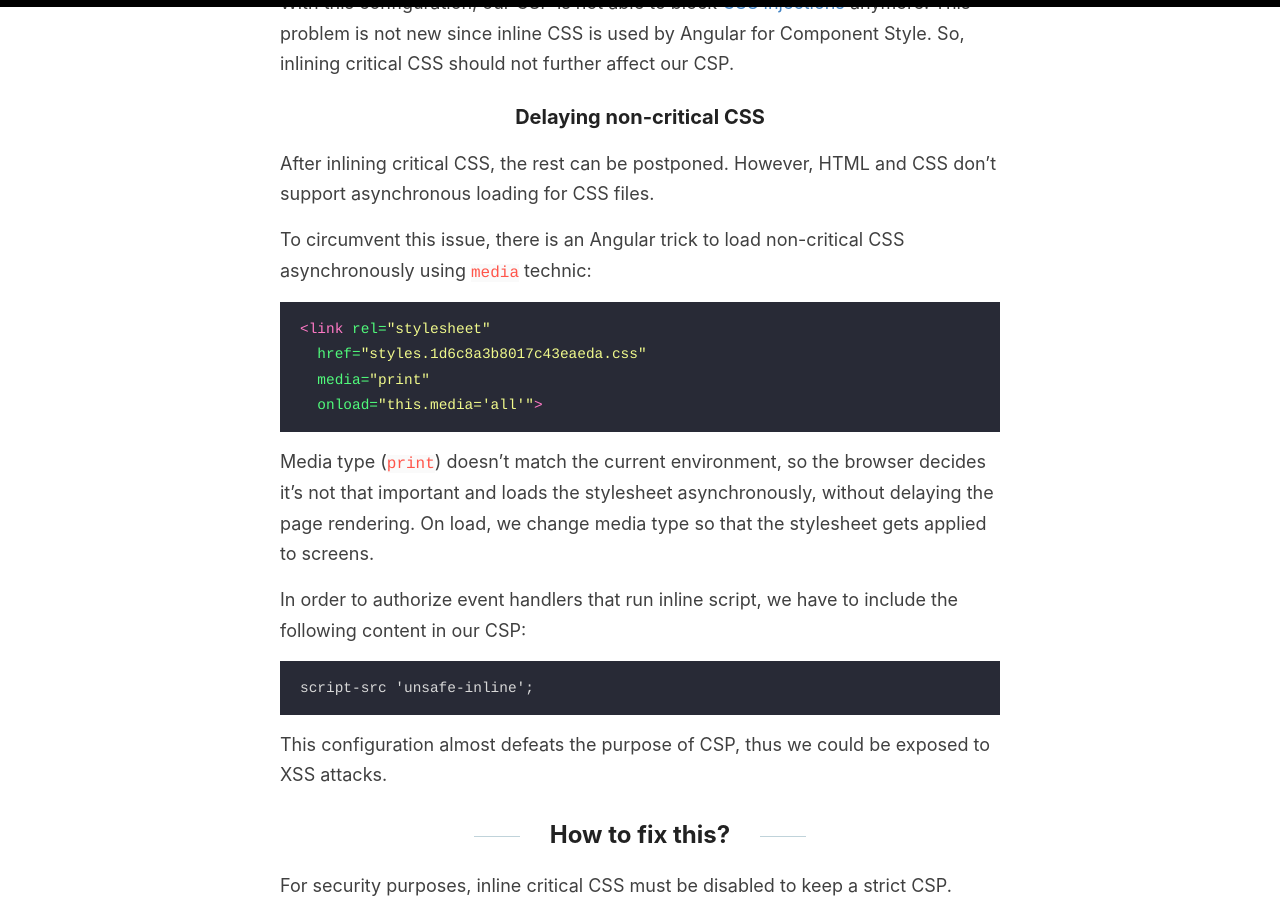
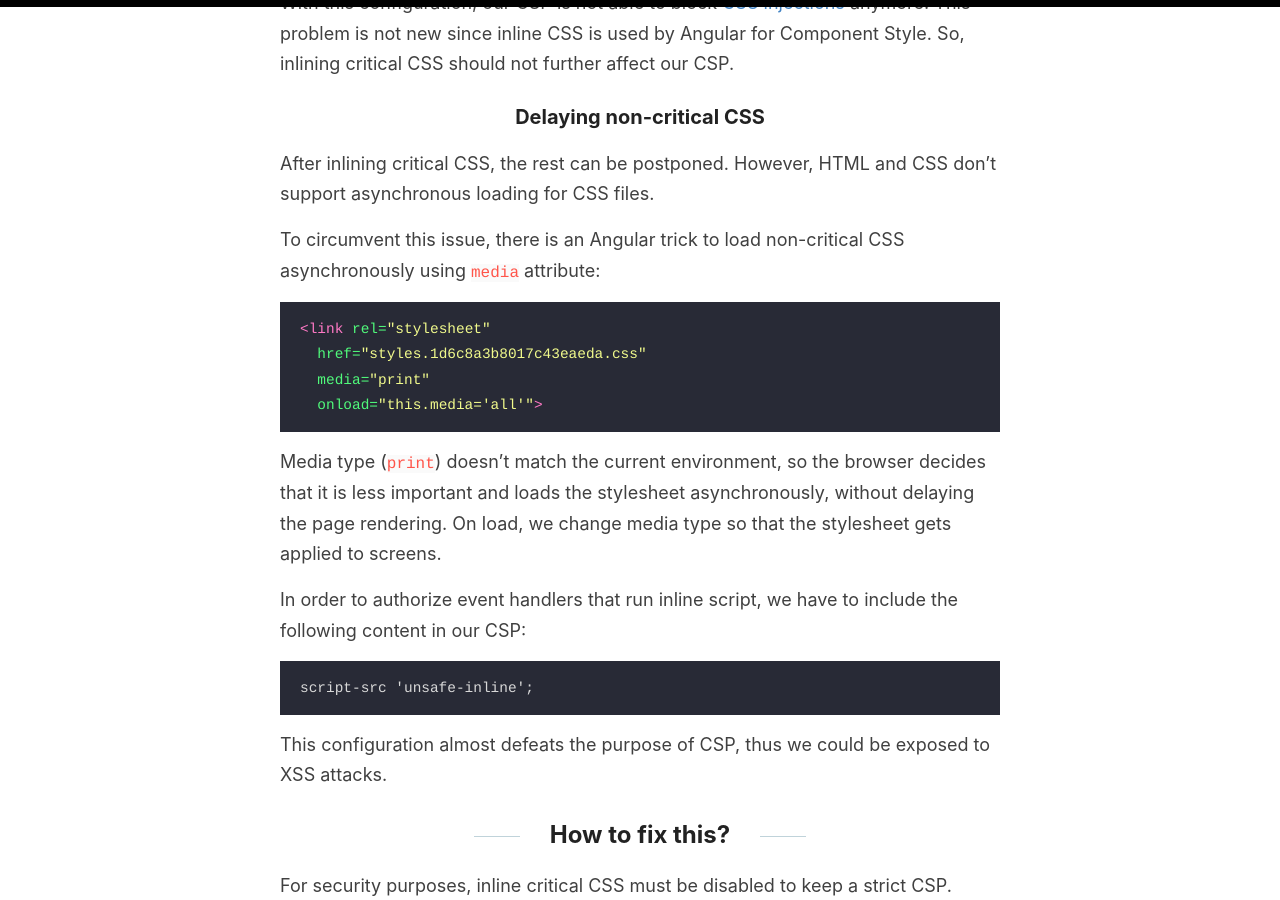
Before and after one commit to 0xdbe/0xdbe.github.io, a Jekyll site: the page built from _posts/2021-09-05-AngularSecurity-DisableInlineCriticalCSS.md, in a window 1280 px wide and 900 px high, scrolled down 1177 px. Built offline with Jekyll 4.4.1, drawn with Linux system fonts in a browser that asks for light colours.

Commit message:
fix 2021-09-05-AngularSecurity-DisableInlineCriticalCSS

````diff
--- a/_posts/2021-09-05-AngularSecurity-DisableInlineCriticalCSS.md
+++ b/_posts/2021-09-05-AngularSecurity-DisableInlineCriticalCSS.md
@@ -43,7 +43,7 @@ So, inlining critical CSS should not further affect our CSP.
 After inlining critical CSS, the rest can be postponed.
 However, HTML and CSS don't support asynchronous loading for CSS files.
 
-To circumvent this issue, there is an Angular trick to load non-critical CSS asynchronously using ``media`` technic:
+To circumvent this issue, there is an Angular trick to load non-critical CSS asynchronously using ``media`` attribute:
 
 ```html
 <link rel="stylesheet"
@@ -52,7 +52,7 @@ To circumvent this issue, there is an Angular trick to load non-critical CSS asy
   onload="this.media='all'">
 ```
 
-Media type (``print``) doesn’t match the current environment, so the browser decides it’s not that important and loads the stylesheet asynchronously, without delaying the page rendering. On load, we change media type so that the stylesheet gets applied to screens.
+Media type (``print``) doesn’t match the current environment, so the browser decides that it is less important and loads the stylesheet asynchronously, without delaying the page rendering. On load, we change media type so that the stylesheet gets applied to screens.
 
 In order to authorize event handlers that run inline script, we have to include the following content in our CSP:
 
````
